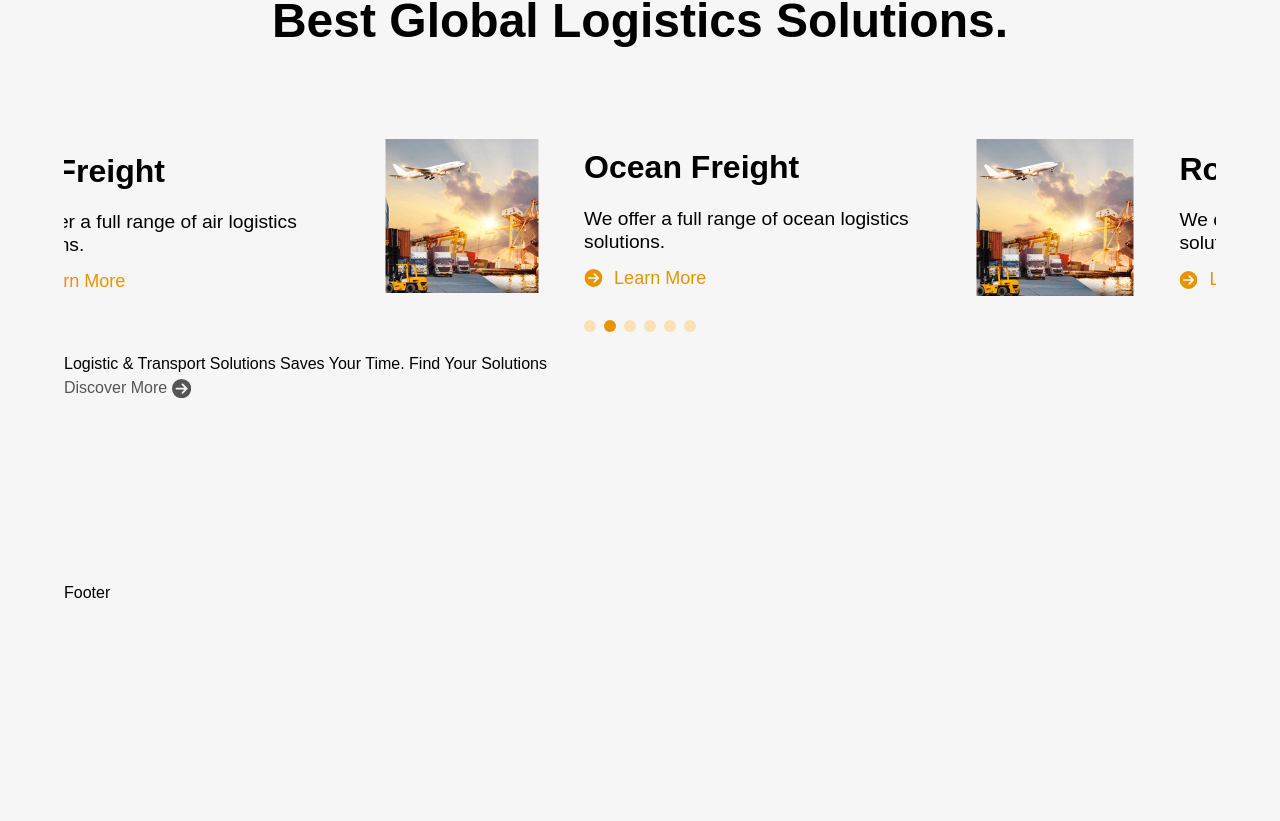
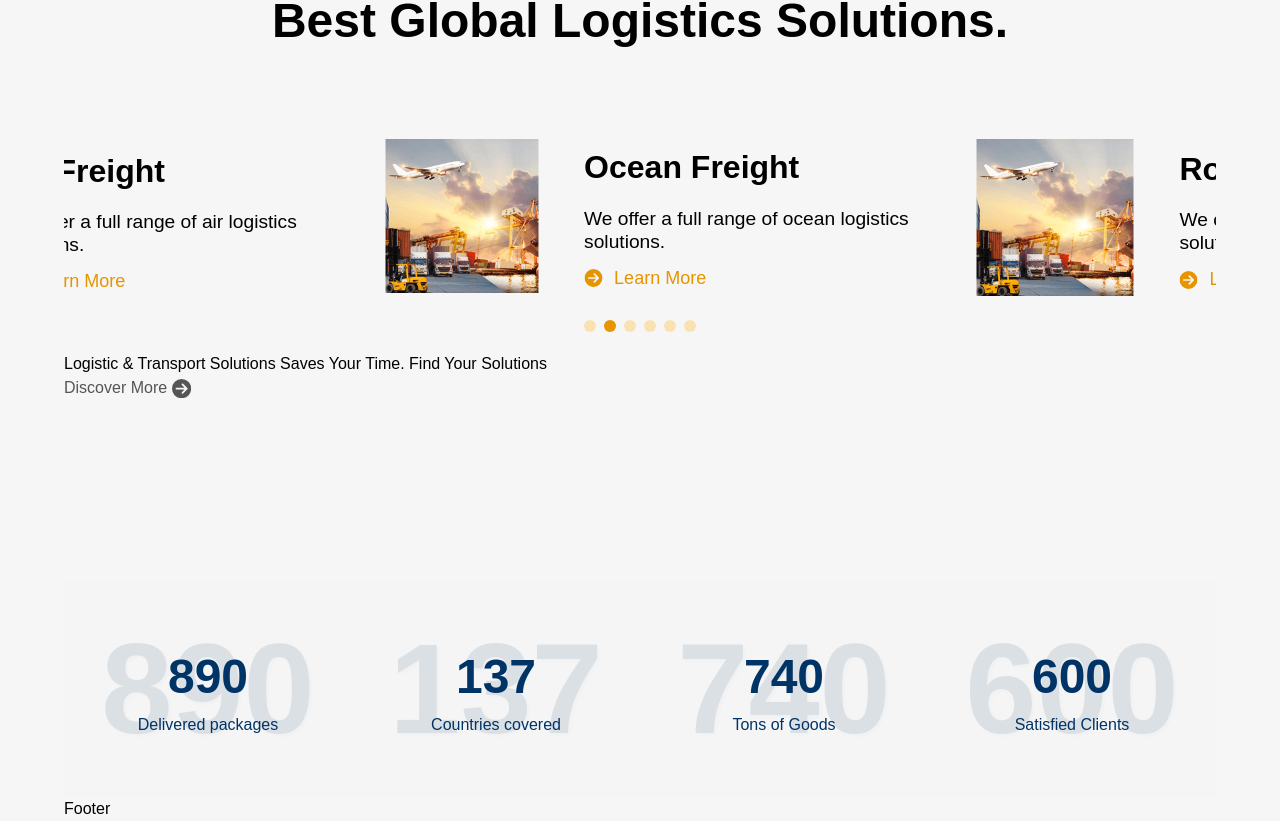
Before and after one commit to RangaDM/Xiteb-Practical-Exam, a React (Vite) app: page / in a window 1280 px wide. Shown: the part 1639-2460 px from the top of the page. Before the commit the page ends 2244 px from the top, so only its background shows below. Built offline with nearby package versions, Linux system fonts and the light colour scheme.

Commit message:
create statistics component

```diff
--- /dev/null
+++ b/src/Components/Statistics .jsx
@@ -0,0 +1,24 @@
+import React from 'react';
+import '../Styles/Statistics.css';
+
+const statistics = [
+  { number: 890, description: 'Delivered packages' },
+  { number: 137, description: 'Countries covered' },
+  { number: 740, description: 'Tons of Goods' },
+  { number: 600, description: 'Satisfied Clients' },
+];
+
+const Statistics = () => {
+  return (
+    <div className="statistics-container">
+      {statistics.map((stat, index) => (
+        <div className="stat-item" key={index} data-number={stat.number}>
+          <div className="stat-number">{stat.number}</div>
+          <div className="stat-description">{stat.description}</div>
+        </div>
+      ))}
+    </div>
+  );
+};
+
+export default Statistics;
--- a/src/Pages/Home.jsx
+++ b/src/Pages/Home.jsx
@@ -4,6 +4,7 @@ import Banner from "../Components/Banner";
 import Welcome from "../Components/Welcome";
 import Footer from "../Components/Footer";
 import Services from "../Components/Services ";
+import Statistics from "../Components/Statistics ";
 
 const Home = () => {
   return (
@@ -18,6 +19,9 @@ const Home = () => {
       <div id="services">
         <Services />
       </div>
+      <div id="statistics">
+        <Statistics />
+      </div>
       <Footer />
     </div>
   );
--- /dev/null
+++ b/src/Styles/Statistics.css
@@ -0,0 +1,72 @@
+.statistics-container {
+  display: flex;
+  justify-content: space-around;
+  align-items: center;
+  padding: 40px 0;
+  background-color: #f5f5f5;
+  flex-wrap: wrap;
+}
+
+.stat-item {
+  position: relative;
+  text-align: center;
+  font-family: Arial, sans-serif;
+  margin: 20px;
+  flex: 1 1 5%;
+  min-width: 200px;
+}
+
+.stat-number {
+  font-size: 3rem;
+  font-weight: bold;
+  color: #003366;
+  position: relative;
+  z-index: 1;
+}
+
+.stat-description {
+  font-size: 1rem;
+  color: #003366;
+  position: relative;
+  z-index: 1;
+}
+
+.stat-item::before {
+  content: attr(data-number);
+  position: absolute;
+  top: 50%;
+  left: 50%;
+  transform: translate(-50%, -50%);
+  font-size: 8rem;
+  font-weight: bold;
+  color: #003366;
+  opacity: 0.1;
+  z-index: 0;
+  white-space: nowrap;
+  text-shadow: 2px 2px 4px rgba(0, 0, 0, 0.2);
+}
+
+/* Media Queries */
+@media (max-width: 768px) {
+  .stat-number {
+    font-size: 2.5rem;
+  }
+
+  .stat-item::before {
+    font-size: 6rem;
+  }
+}
+
+@media (max-width: 480px) {
+  .stat-number {
+    font-size: 2rem;
+  }
+
+  .stat-item::before {
+    font-size: 5rem;
+  }
+
+  .stat-description {
+    font-size: 0.9rem;
+  }
+}
```
